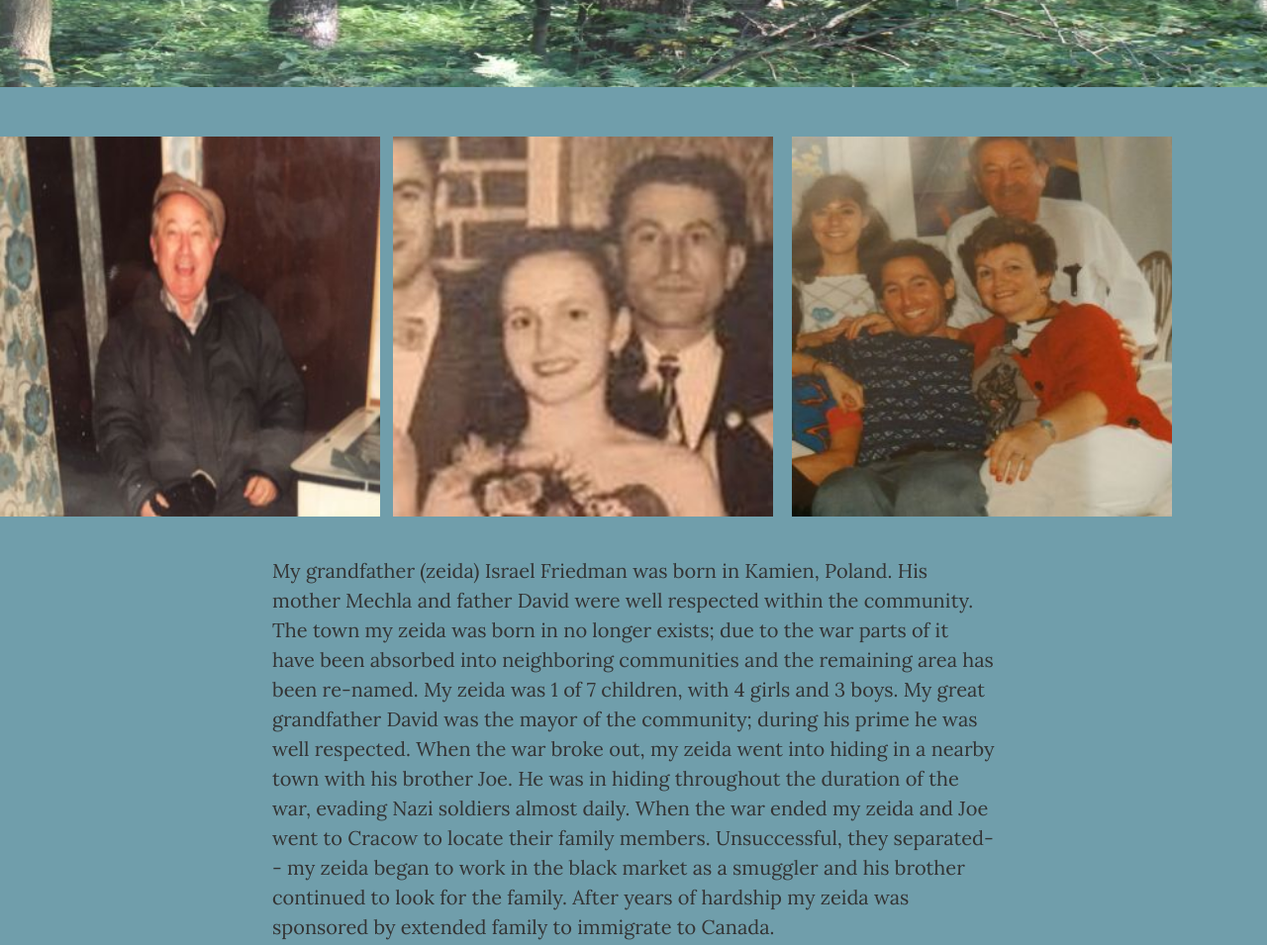
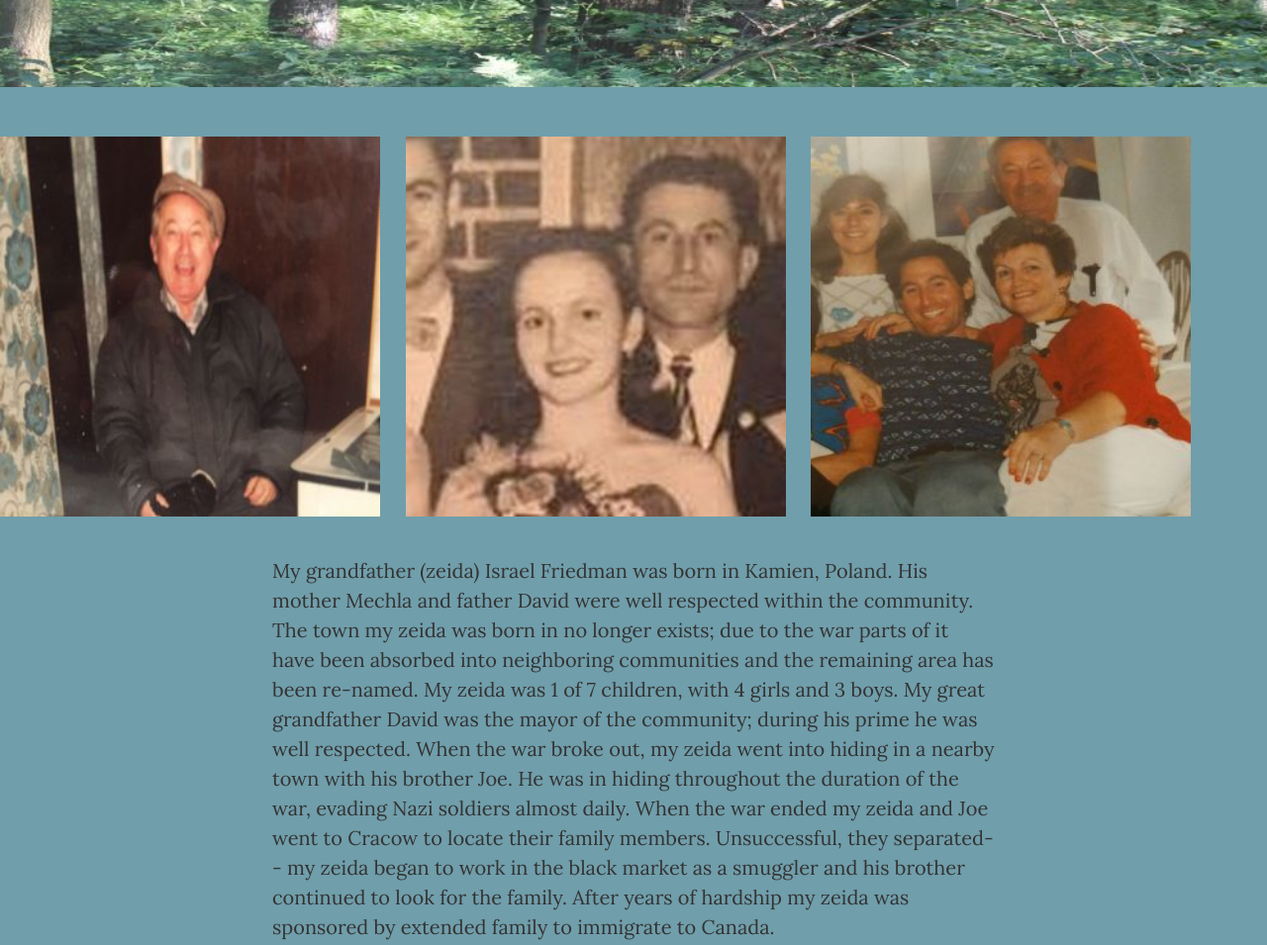
Before and after one commit to tfriedman93/heritage, a website: page israel.html in a window 1280 px wide. Shown: the part 540-1495 px from the top of the page at 99% size. Drawn offline with nearby package versions, Linux system fonts and the light colour scheme.

Commit message:
Update israel.html

```diff
--- a/israel.html
+++ b/israel.html
@@ -68,9 +68,9 @@
 
     <!-- Main Content -->
 <body style="background-color: #709eab;">
-  <img src="img/zeidahappy.jpg" style="float: left; width: 30%; margin-right: 1%; margin-bottom: 0.5em;">
-      <img src="img/youngdinner1.jpg" style="float: left; width: 30%; margin-right: 1.5%; margin-bottom: 0.5em;">
-<img src="img/fam1.jpg" style="float: left; width: 30%; margin-right: 1.5%; margin-bottom: 0.5em;">
+  <img src="img/zeidahappy.jpg" style="float: left; width: 30%; margin-right: 2%; margin-bottom: 0.5em;border=5px">
+      <img src="img/youngdinner1.jpg" style="float: left; width: 30%; margin-right: 2%; margin-bottom: 0.5em;">
+<img src="img/fam1.jpg" style="float: left; width: 30%; margin-right: 2%; margin-bottom: 0.5em;">
 <p style="clear: both;">
 
     <div class="container">
```
